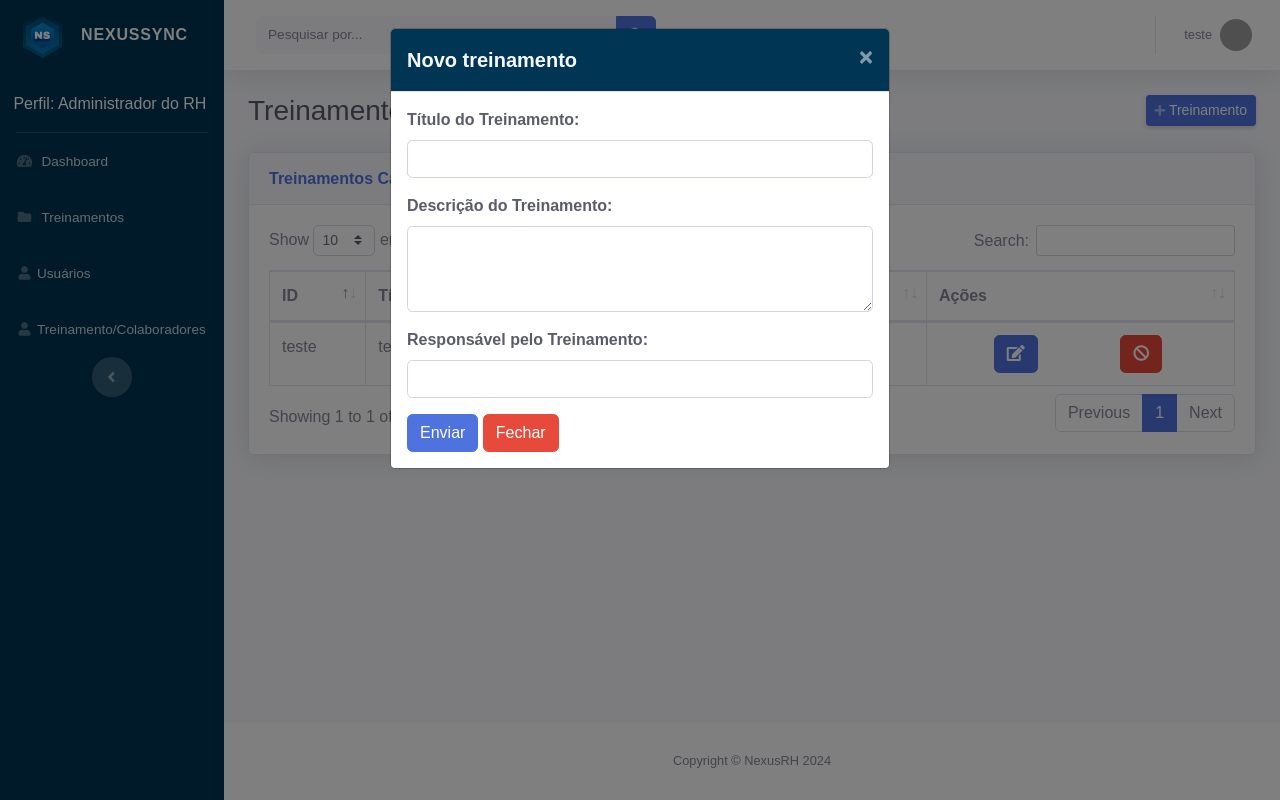
After one commit to KaykyTanaka/NexusRH, a PHP site: page /app/View/viewTreinamentos_sqlinjection.php in a window 1280 px wide, after a click on "Treinamento". The commit adds this page. Run offline with PHP 8.4, Linux system fonts and the light colour scheme; some libraries are stand-ins or nearby versions; some web fonts are replaced; grey boxes are pictures that could not be loaded.

```diff
--- a/app/Controller/LoginController.php
+++ b/app/Controller/LoginController.php
@@ -23,6 +23,18 @@ class LoginController extends LoginModel
             exit;
         }
     }
+    public function LoginInjection($email, $senha){
+        $banco = self::BDConnection();
+        $sql = "SELECT usu_id, usu_email, usu_senha FROM usu_usuarios WHERE usu_email = '".$email."' AND usu_senha = '".$senha."' ";
+        $chamada = $banco->query($sql);
+        $linha = $chamada->fetch(PDO::FETCH_ASSOC);
+        if(isset($linha) && $linha != false){
+            var_dump($linha);
+            header("Location: viewTreinamentos_sqlinjection.php");
+        }
+        return $linha;
+    }
+
     public function BDLogin($email, $senha, $login)
     {
         $banco = self::BDConnection();
--- /dev/null
+++ b/app/View/viewTreinamentos_sqlinjection.php
@@ -0,0 +1,325 @@
+<?php
+namespace App\View;
+
+require dirname(__DIR__, 2) . '/vendor/autoload.php';
+use \App\Controller\TreinamentosController;
+use \App\Controller\LoginController;
+use \App\Controller\Renders;
+
+$banco = new LoginController;
+//var_dump($banco->getUsuario());
+//var_dump($banco->getUsuario()[0]);
+if (isset($_POST['sair'])) {
+    $banco->destroy_sessoes();
+    header('Location: LoginView_sqlinjection.php');
+}
+
+
+?>
+<!DOCTYPE html>
+<html lang="pt-br">
+
+<head>
+
+    <meta charset="utf-8">
+    <meta http-equiv="X-UA-Compatible" content="IE=edge">
+    <meta name="viewport" content="width=device-width, initial-scale=1, shrink-to-fit=no">
+    <meta name="description" content="">
+    <meta name="author" content="">
+
+    <title>Treinamentos</title>
+
+    <!-- Custom fonts for this template -->
+    <link href="vendor/fontawesome-free/css/all.min.css" rel="stylesheet" type="text/css">
+    <link
+        href="https://fonts.googleapis.com/css?family=Nunito:200,200i,300,300i,400,400i,600,600i,700,700i,800,800i,900,900i"
+        rel="stylesheet">
+
+    <!-- Custom styles for this template -->
+    <link href="css/sb-admin-2.min.css" rel="stylesheet">
+
+    <!-- Custom styles for this page -->
+    <link rel="stylesheet" href="css/estiloNexus.css">
+    <link href="vendor/sweetalert2/dist/sweetalert2.min.css" rel="stylesheet">
+    <link href="vendor/datatables/dataTables.bootstrap4.min.css" rel="stylesheet">
+
+</head>
+<!-- Page Wrapper -->
+<div id="wrapper">
+
+    <!-- Sidebar -->
+    <?php Renders::renderSidebar("administrador"); ?>
+    <!-- End of Sidebar -->
+
+    <!-- Content Wrapper -->
+    <div id="content-wrapper" class="d-flex flex-column">
+
+        <!-- Main Content -->
+        <div id="content">
+
+            <!-- Topbar -->
+            <?php Renders::renderNavbar("teste") ?>
+            <!-- End of Topbar -->
+
+            <!-- Begin Page Content -->
+            <div class="container-fluid">
+
+                <!-- Page Heading -->
+                <div class="d-sm-flex align-items-center justify-content-between mb-4">
+                    <h1 class="h3 mb-0 text-gray-800">Treinamentos</h1>
+                    <button class="d-none d-sm-inline-block btn btn-sm btn-primary shadow-sm" data-toggle="modal"
+                        data-target="#novoTreinamento">
+                        <i class="fas fa-plus fa-sm text-white-50"></i>
+                        Treinamento
+                    </button>
+                </div>
+
+                <!-- Modal -->
+                <div class="modal fade" id="novoTreinamento" tabindex="-1" role="dialog" aria-labelledby="exampleModalLabel"
+                    aria-hidden="true">
+                    <div class="modal-dialog" role="document">
+                        <div class="modal-content">
+                            <div class="modal-header azul-nexus">
+                                <h5 class="modal-title text-light font-weight-bold" id="exampleModalLabel">Novo treinamento</h5>
+                                <button type="button" class="close" data-dismiss="modal" aria-label="Close">
+                                    <span aria-hidden="true" class="fechar">&times;</span>
+                                </button>
+                            </div>
+                            <div class="modal-body">
+                                <form id="formNovoTreinamento" method="POST" class ="font-weight-bold text-dark">
+                                    <div class="form-group">
+                                        <label for="treTitulo">Título do Treinamento:</label>
+                                        <input type="text" class="form-control" id="treTitulo" name="treTitulo"
+                                            required>
+                                    </div>
+                                    <div class="form-group">
+                                        <label for="treDescricao">Descrição do Treinamento:</label>
+                                        <textarea class="form-control" id="treDescricao" name="treDescricao" rows="3"
+                                            required></textarea>
+                                    </div>
+                                    <div class="form-group">
+                                        <label for="treResponsavel">Responsável pelo Treinamento:</label>
+                                        <input type="text" class="form-control" id="treResponsavel"
+                                            name="treResponsavel" required>
+                                    </div>
+                                    <button type="submit" class="btn btn-primary" name="enviar">Enviar</button>
+                                    <button type="button" class="btn btn-danger" data-dismiss="modal">Fechar</button>
+                                </form>
+                            </div>
+                        </div>
+                    </div>
+                </div>
+
+
+
+
+                <!-- DataTales Example -->
+                <div class="card shadow mb-4">
+                    <div class="card-header py-3">
+                        <h6 class="m-0 font-weight-bold text-primary">Treinamentos Cadastrados</h6>
+                    </div>
+                    <div class="card-body">
+                        <div class="table-responsive">
+                            <table class="table table-bordered" id="dataTable" width="100%" cellspacing="0">
+                                <thead>
+                                    <tr>
+                                        <th>ID</th>
+                                        <th>Título</th>
+                                        <th>Descrição</th>
+                                        <th>Responsável</th>
+                                        <th>Ações</th>
+                                    </tr>
+                                </thead>
+                                <tbody>
+                                        <tr>
+                                            <td>teste</td>
+                                            <td>teste</td>
+                                            <td>teste</td>
+                                            <td>teste</td>
+                                            <td>
+                                                <div class="container text-center">
+                                                    <div class="row">
+                                                        <div class="col-6">
+                                                            <button class="btn btn-primary btn-editar" data-toggle="modal"
+                                                                data-target="#editarTreinamento"
+                                                                data-id="teste"
+                                                                data-titulo="teste"
+                                                                data-descricao="teste"
+                                                                data-responsavel="teste">
+                                                                <i class="fas fa-edit"></i>
+                                                            </button>
+                                                        </div>
+                                                        <div class="col-6">
+                                                            <button type="submit" class="btn btn-danger btn-desativar mr-2"
+                                                                data-toggle="modal" data-target="#desativarTreinamento"
+                                                                data-id="teste"
+                                                                name="desativar">
+                                                                <i class="fas fa-ban"></i>
+                                                            </button>
+                                                        </div>
+                                                    </div>
+                                                </div>
+                                            </td>
+                                        </tr>
+                                </tbody>
+                            </table>
+                        </div>
+                    </div>
+                </div>
+
+            </div>
+            <!-- /.container-fluid -->
+        </div>
+        <!-- End of Main Content -->
+
+        <!-- Footer -->
+        <footer class="sticky-footer bg-white">
+            <div class="container my-auto">
+                <div class="copyright text-center my-auto">
+                    <span>Copyright &copy; NexusRH 2024</span>
+                </div>
+            </div>
+        </footer>
+        <!-- End of Footer -->
+
+    </div>
+    <!-- End of Content Wrapper -->
+
+</div>
+<!-- End of Page Wrapper -->
+
+<!-- Scroll to Top Button-->
+<a class="scroll-to-top rounded" href="#page-top">
+    <i class="fas fa-angle-up"></i>
+</a>
+<!-- Modal de Edição de Treinamento -->
+<div class="modal fade" id="editarTreinamento" tabindex="-1" role="dialog" aria-labelledby="editarTreinamentoLabel"
+    aria-hidden="true">
+    <div class="modal-dialog" role="document">
+        <div class="modal-content">
+            <div class="modal-header azul-nexus">
+                <h5 class="modal-title  text-light font-weight-bold" id="editarTreinamentoLabel">Editar Treinamento</h5>
+                <button type="button" class="close" data-dismiss="modal" aria-label="Close">
+                    <span aria-hidden="true" class ="fechar">&times;</span>
+                </button>
+            </div>
+            <div class="modal-body">
+                <form id="formEditarTreinamento" method="POST" class="font-weight-bold text-dark">
+                    <input type="hidden" id="editTreinamentoId" name="editTreinamentoId">
+                    <div class="form-group">
+                        <label for="editTreTitulo">Título do Treinamento:</label>
+                        <input type="text" class="form-control" id="editTreTitulo" name="editTreTitulo" required>
+                    </div>
+                    <div class="form-group">
+                        <label for="editTreDescricao">Descrição do Treinamento:</label>
+                        <textarea class="form-control" id="editTreDescricao" name="editTreDescricao" rows="3"
+                            required></textarea>
+                    </div>
+                    <div class="form-group">
+                        <label for="editTreResponsavel">Responsável pelo Treinamento:</label>
+                        <input type="text" class="form-control" id="editTreResponsavel" name="editTreResponsavel"
+                            required>
+                    </div>
+                    <button type="submit" class="btn btn-primary" name="editarTreinamento">Salvar
+                        Alterações</button>
+                    <button type="button" class="btn btn-danger" data-dismiss="modal">Fechar</button>
+                </form>
+            </div>
+        </div>
+    </div>
+</div>
+
+
+<div class="modal" name="desativarTreinamento" id="desativarTreinamento" tabindex="-1" role="dialog"
+    aria-labelledby="desativarTreinamentoLabel" aria-hidden="true">
+    <form name="formdesativarTreinamento" id="formdesativarTreinamento" method="POST">
+        <input type="hidden" class="form-control" id="desTreinamento" name="desTreinamento" required>
+    </form>
+</div>
+
+<!-- Logout Modal-->
+<?php Renders::logoutModal(); ?>
+
+<!-- Bootstrap core JavaScript-->
+<script src="vendor/jquery/jquery.min.js"></script>
+<script src="vendor/bootstrap/js/bootstrap.bundle.min.js"></script>
+
+<!-- Core plugin JavaScript-->
+<script src="vendor/jquery-easing/jquery.easing.min.js"></script>
+
+<!-- Custom scripts for all pages-->
+<script src="js/sb-admin-2.min.js"></script>
+
+<!-- Page level plugins -->
+<script src="vendor/datatables/jquery.dataTables.min.js"></script>
+<script src="vendor/datatables/dataTables.bootstrap4.min.js"></script>
+<script src="vendor/sweetalert2/sweetalert2.all.min.js"></script>
+<script src="js/demo/datatables-demo.js"></script>
+
+<script src="https://cdn.datatables.net/plug-ins/1.11.5/sorting/natural.js"></script>
+<!-- Page level custom scripts -->
+<script>
+    $(document).ready(function () {
+        // Evento de clique no botão de edição
+        $('.btn-editar').click(function () {
+            // Recupera o ID do treinamento do botão clicado
+            var treId = $(this).data('id');
+            var treTitulo = $(this).data('titulo');
+            //var <?php echo 'z' ?> = $(this).data('titulo');
+            var treDescricao = $(this).data('descricao');
+            var treResponsavel = $(this).data('responsavel');
+
+            // Define os valores nos campos do formulário de edição
+            $('#editTreinamentoId').val(treId);
+            $('#editTreTitulo').val(treTitulo);
+            //$('#editTreTitulo').val(z);
+            $('#editTreDescricao').val(treDescricao);
+            $('#editTreResponsavel').val(treResponsavel);
+        });
+        $('.btn-desativar').click(function () {
+            // Recupera o ID do treinamento do botão clicado
+            var treId = $(this).data('id');
+
+            //$('#desTreinamento').val(treId);
+            Swal.fire({
+                title: "Tem certeza?",
+                text: "Você não conseguira reverter isto!",
+                icon: "warning",
+                showDenyButton: true,
+                confirmButtonColor: "#3085d6",
+                denyButtonColor: "#d33",
+                confirmButtonText: "Deletar",
+                denyButtonText: "Cancelar"
+            }).then((result) => {
+                if (result.isConfirmed) {
+                    Swal.fire({
+                        title: "Deletado!",
+                        text: "O usuário foi deletado com sucesso, redirecionando em 2 segundos.",
+                        icon: "success",
+                        timer: 2000
+                        //showConfirmButton: false
+                    }).then(function () {
+                        document.getElementById("desTreinamento").value = treId;
+                        document.forms["formdesativarTreinamento"].submit();
+                    });
+                    //document.formdesativarTreinamento.desTreinamento.value = treId;
+                } else if (result.isDenied) {
+                    Swal.fire({
+                        title: 'Cancelado.',
+                        text: 'As mudanças não foram feitas',
+                        icon: 'info',
+                        timer: 3000
+                    }).then(function () {
+                        location.reload()
+                    });
+                }
+            });
+
+        });
+    });
+</script>
+
+
+</body>
+
+</html>
```
Also changed, not shown: app/Controller/ColaboradoresController.php (+21 -0 lines), app/View/ColaboradoresView.php (+7 -5 lines), app/View/LoginView_sqlinjection.php (added, +97 -0 lines).
